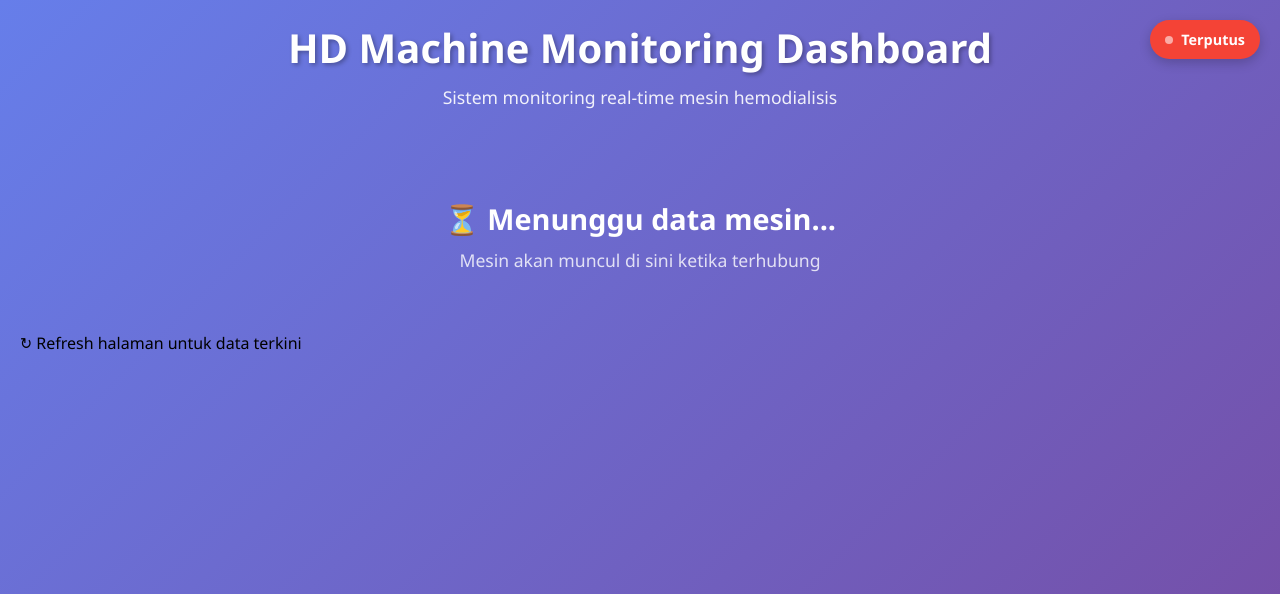
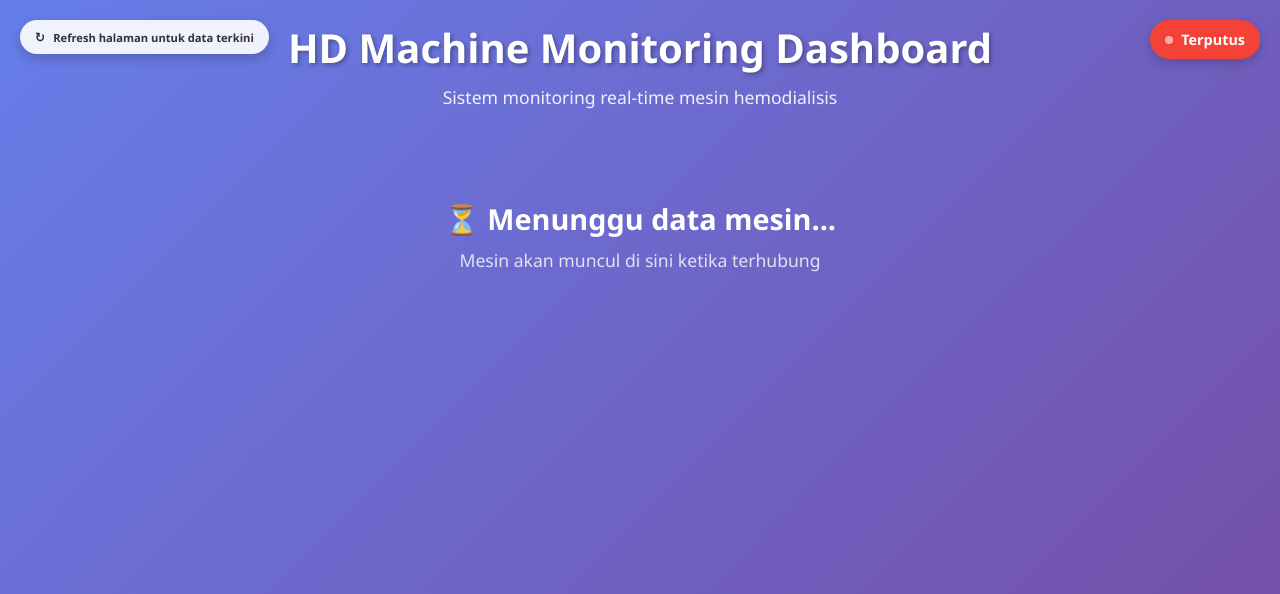
Before and after one commit to rifai-ahmad11/devmonitoring-hd, a Flask app: page / in a window 1280 px wide. Shown: the top 594 px of the page. Run offline with Flask 3, Linux system fonts and the light colour scheme; the visitor is signed in with stand-in values (Sample User, id 1); data that the repository does not hold is empty.

Commit message:
Update index.html, adjust refresh button

```diff
--- a/templates/index.html
+++ b/templates/index.html
@@ -274,7 +274,7 @@
         }
 
         /* Refresh button di pojok kiri atas */
-        /*.refresh-btn {
+        .refresh-btn {
             position: fixed;
             top: 20px;
             left: 20px;
@@ -303,7 +303,7 @@
         .refresh-icon {
             font-size: 1.2em;
             display: inline-block;
-        }*/
+        }
 
         .status-dot {
             width: 8px;
```
